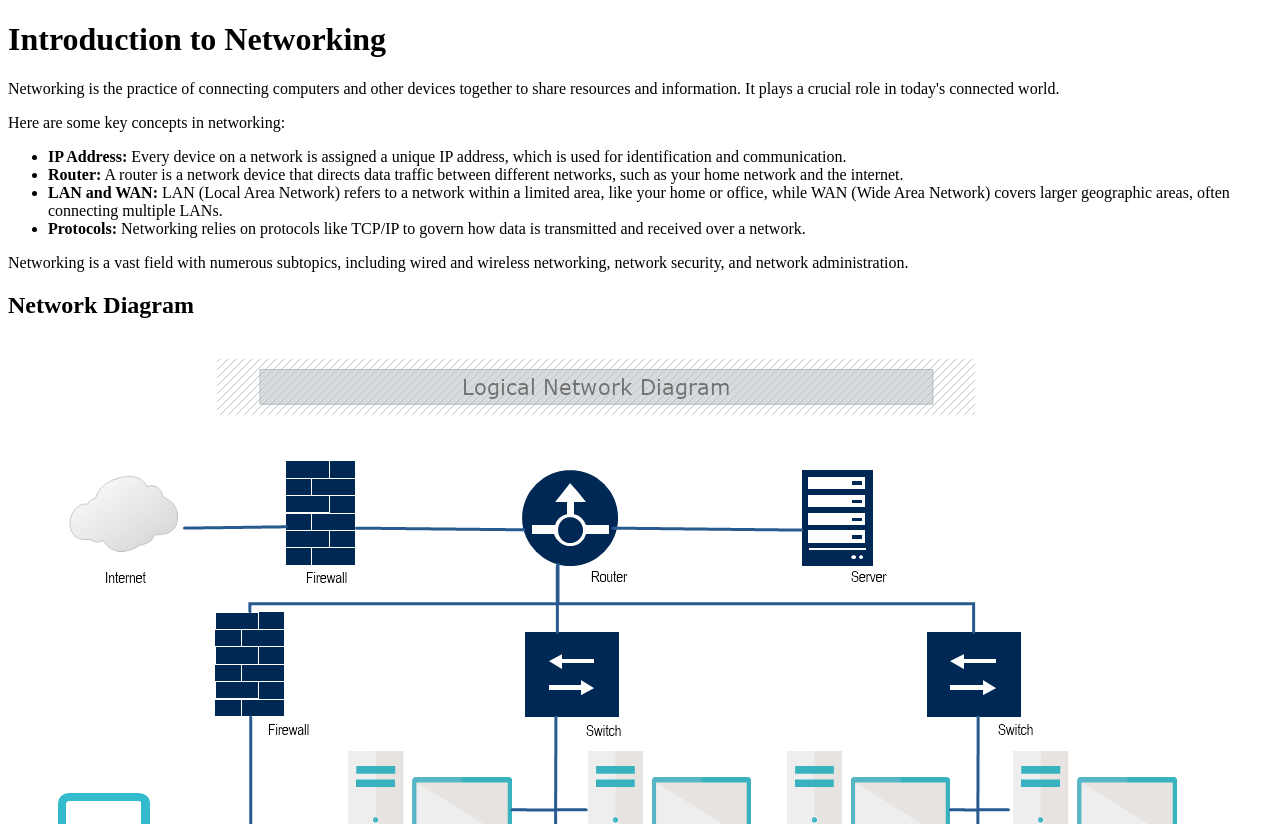
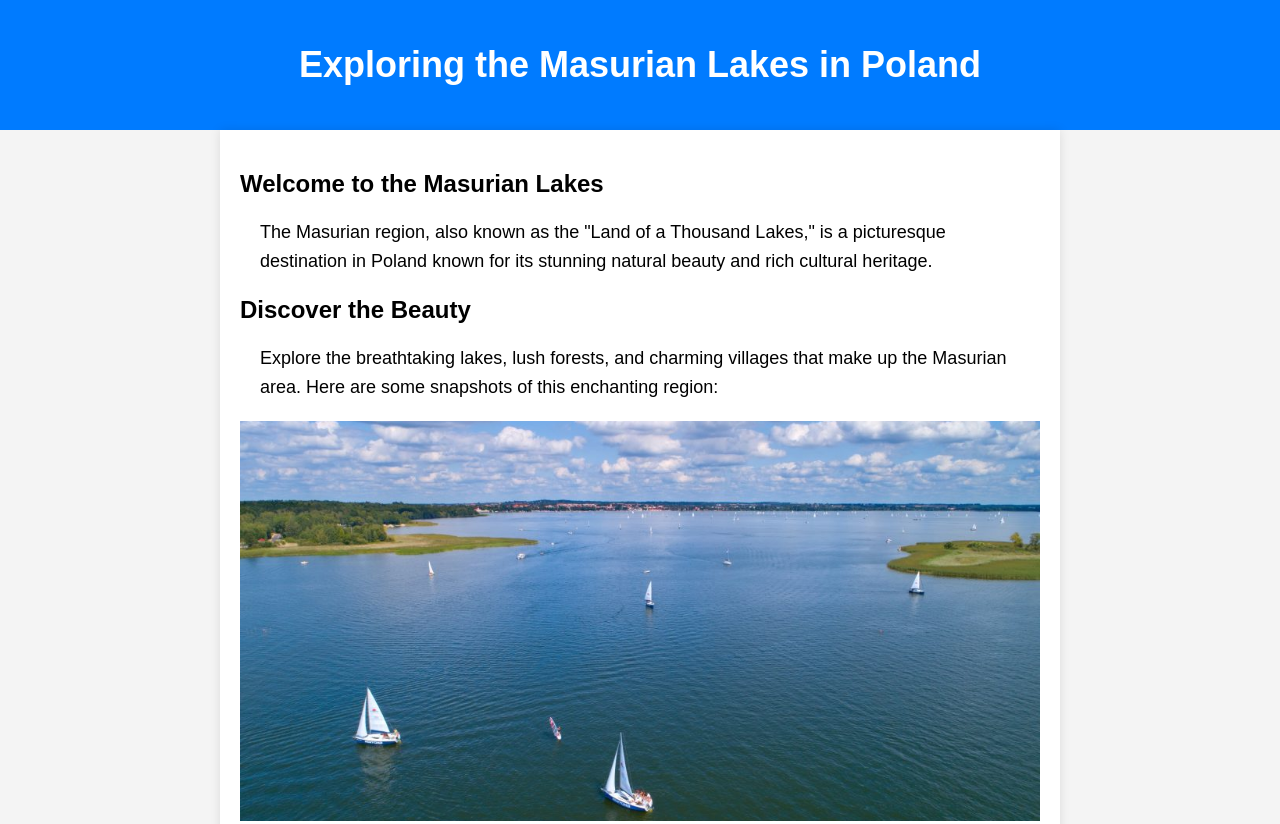
Before and after one commit to snort12/terraform-beginner-bootcamp-2023, a plain HTML site: page public/index.html in a window 1280 px wide. Shown: the top 824 px of the page. Drawn offline with Linux system fonts and the light colour scheme.

Commit message:
#48 test our terra home on terratowns test town (#49)

```diff
--- a/public/index.html
+++ b/public/index.html
@@ -1,29 +1,93 @@
 <!DOCTYPE html>
-<html>
+<html lang="en">
 <head>
     <meta charset="UTF-8">
-    <title>Networking Basics</title>
+    <meta name="viewport" content="width=device-width, initial-scale=1.0">
+    <title>Exploring the Masurian Lakes in Poland</title>
+    <style>
+        body {
+            font-family: Arial, sans-serif;
+            background-color: #f4f4f4;
+            margin: 0;
+            padding: 0;
+        }
+
+        header {
+            background-color: #007BFF;
+            color: #fff;
+            text-align: center;
+            padding: 20px;
+        }
+
+        h1 {
+            font-size: 36px;
+        }
+
+        p {
+            font-size: 18px;
+            line-height: 1.6;
+            margin: 20px;
+        }
+
+        .container {
+            max-width: 800px;
+            margin: 0 auto;
+            padding: 20px;
+            background-color: #fff;
+            box-shadow: 0 0 10px rgba(0, 0, 0, 0.1);
+        }
+
+        .image {
+            width: 100%;
+            max-height: 400px;
+            object-fit: cover;
+            margin-bottom: 20px;
+        }
+    </style>
 </head>
 <body>
-    <h1>Introduction to Networking</h1>
+    <header>
+        <h1>Exploring the Masurian Lakes in Poland</h1>
+    </header>
+    <div class="container">
+        <h2>Welcome to the Masurian Lakes</h2>
+        <p>
+            The Masurian region, also known as the "Land of a Thousand Lakes," is a picturesque destination in Poland known for its stunning natural beauty and rich cultural heritage.
+        </p>
 
-    <p>Networking is the practice of connecting computers and other devices together to share resources and information. It plays a crucial role in today's connected world.</p>
+        <h2>Discover the Beauty</h2>
+        <p>
+            Explore the breathtaking lakes, lush forests, and charming villages that make up the Masurian area. Here are some snapshots of this enchanting region:
+        </p>
 
-    <p>Here are some key concepts in networking:</p>
+        <img class="image" src="/assets/landscape-3.jpg" alt="Masurian Lake 1">
+        <img class="image" src="/assets/landscape-5.jpg" alt="Masurian Lake 2">
+        <img class="image" src="/assets/landscape-7.png" alt="Masurian Lake 3">
 
-    <ul>
-        <li><strong>IP Address:</strong> Every device on a network is assigned a unique IP address, which is used for identification and communication.</li>
-        <li><strong>Router:</strong> A router is a network device that directs data traffic between different networks, such as your home network and the internet.</li>
-        <li><strong>LAN and WAN:</strong> LAN (Local Area Network) refers to a network within a limited area, like your home or office, while WAN (Wide Area Network) covers larger geographic areas, often connecting multiple LANs.</li>
-        <li><strong>Protocols:</strong> Networking relies on protocols like TCP/IP to govern how data is transmitted and received over a network.</li>
-    </ul>
+        <h2>Explore the Masurian Lakes</h2>
+        <p>
+            The Masurian Lakes, with their crystal-clear waters, offer a paradise for water enthusiasts. Whether you're into sailing, kayaking, or fishing, you'll find endless opportunities to indulge in your favorite water activities.
+        </p>
+        <p>
+            If you prefer to stay on land, the Masurian region also offers excellent hiking and cycling trails. Explore the picturesque landscapes, encounter wildlife, and breathe in the fresh air of the Masurian forests.
+        </p>
 
-    <p>Networking is a vast field with numerous subtopics, including wired and wireless networking, network security, and network administration.</p>
+		<img class="image" src="/assets/landscape-6.jpg" alt="Masurian Lake 4">
 
-    <h2>Network Diagram</h2>
-    <img src="/assets/net_diagram.png" alt="Network Diagram">
+		<h2>Cultural Heritage</h2>
+        <p>
+            Beyond its natural beauty, the Masurian region is steeped in history and culture. Visit charming villages with traditional architecture, and taste the local cuisine, which often includes freshwater fish and hearty dishes.
+        </p>
 
-    <h2>Router</h2>
-    <img src="/assets/router.png" alt="Router">
+		<img class="image" src="/assets/landscape-8.jpg" alt="Masurian Lake 5">
+
+        <h2>Plan Your Visit</h2>
+        <p>
+            Whether you're interested in water sports, hiking, or simply relaxing in a tranquil setting, the Masurian Lakes offer something for everyone. Don't miss the opportunity to experience the beauty of this unique region in Poland.
+        </p>
+		<p>
+			For more information and to plan your trip, visit the <a href="https://mazury.travel/en/">official Warmia and Masuria website</a>.
+		</p>
+    </div>
 </body>
 </html>
```
Also changed, not shown: public/assets/landscape-1.jpg (added), public/assets/landscape-2.jpg (added), public/assets/landscape-3.jpg (added), public/assets/landscape-4.jpg (added), public/assets/landscape-5.jpg (added), public/assets/landscape-6.jpg (added), public/assets/landscape-7.png (added), public/assets/landscape-8.jpg (added), public/assets/net_diagram.png (deleted), public/assets/router.png (deleted), 5 other files.
